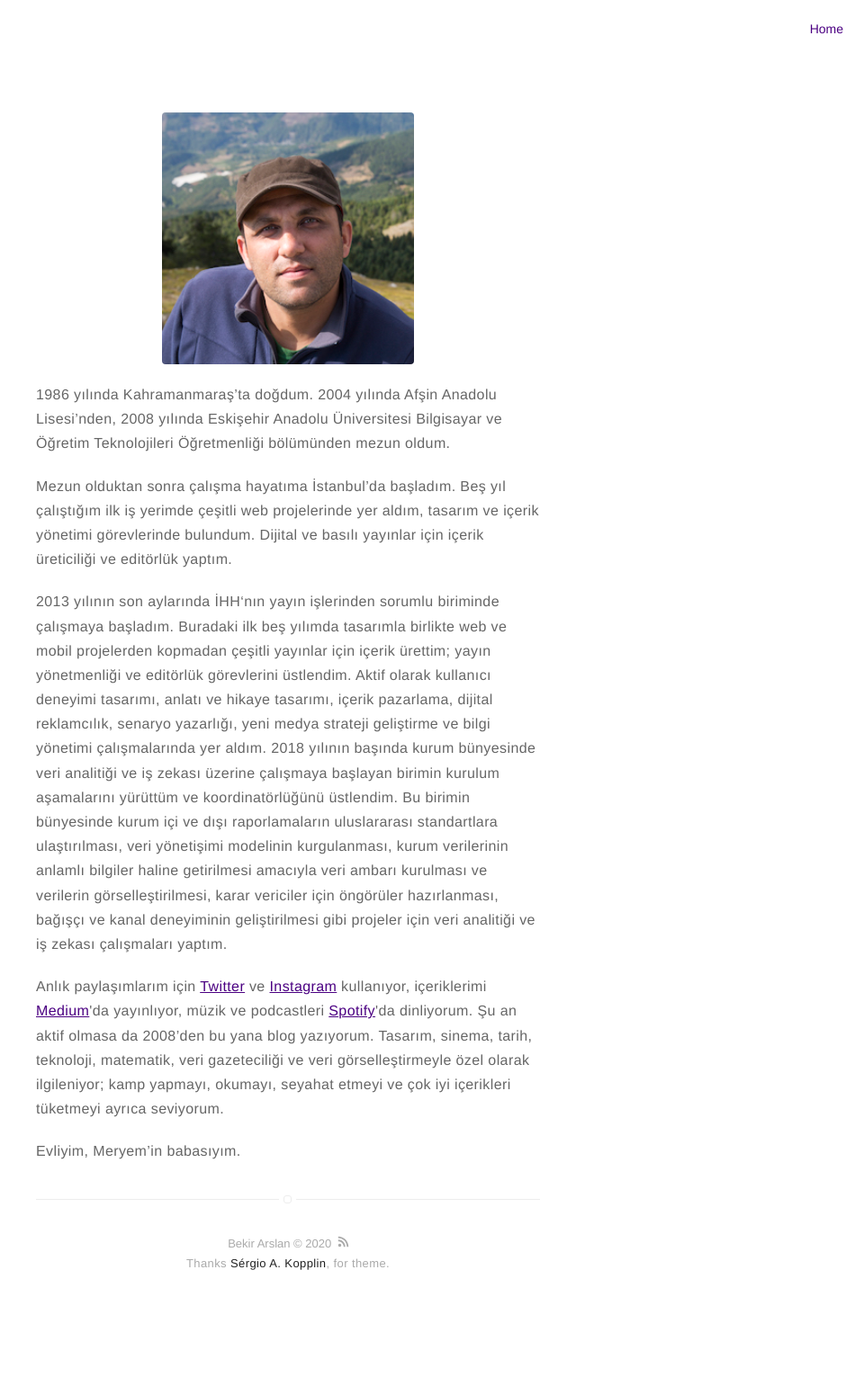
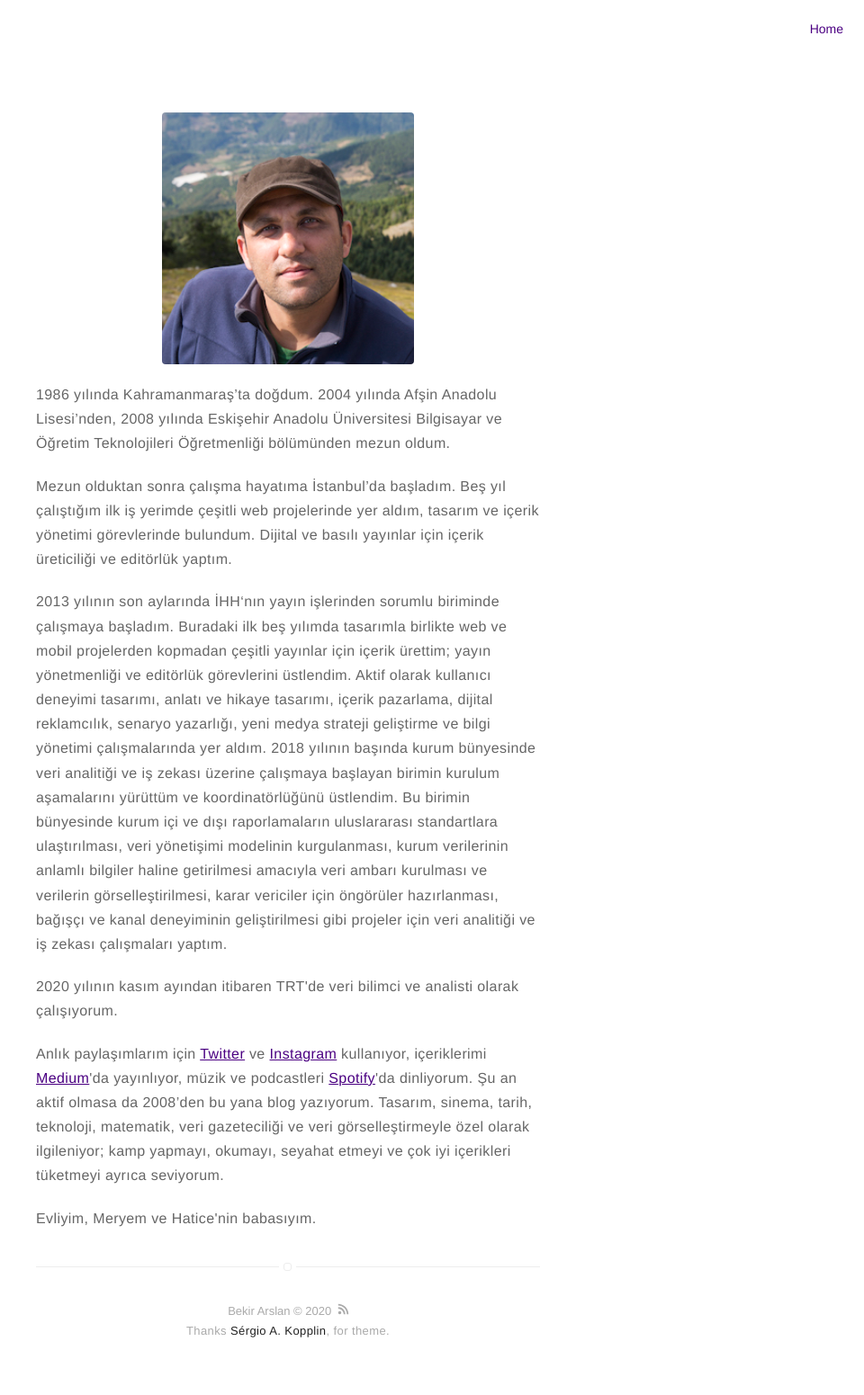
Before and after one commit to bkrsln/bkrsln.github.io, a Jekyll site: the page built from about.md, in a window 1280 px wide. Shown: the whole page at 90% size, without its empty margins (320-1280 px from the left). Built offline with Jekyll 4.4.1, drawn with Linux system fonts in a browser that asks for light colours; before the commit the page ends 1477 px from its top, so only the background shows below that.

Commit message:
Update about.md

```diff
--- a/about.md
+++ b/about.md
@@ -10,6 +10,8 @@ layout: page
 
 <p>2013 yılının son aylarında İHH‘nın yayın işlerinden sorumlu biriminde çalışmaya başladım. Buradaki ilk beş yılımda tasarımla birlikte web ve mobil projelerden kopmadan çeşitli yayınlar için içerik ürettim; yayın yönetmenliği ve editörlük görevlerini üstlendim. Aktif olarak kullanıcı deneyimi tasarımı, anlatı ve hikaye tasarımı, içerik pazarlama, dijital reklamcılık, senaryo yazarlığı, yeni medya strateji geliştirme ve bilgi yönetimi çalışmalarında yer aldım. 2018 yılının başında kurum bünyesinde veri analitiği ve iş zekası üzerine çalışmaya başlayan birimin kurulum aşamalarını yürüttüm ve koordinatörlüğünü üstlendim. Bu birimin bünyesinde kurum içi ve dışı raporlamaların uluslararası standartlara ulaştırılması, veri yönetişimi modelinin kurgulanması, kurum verilerinin anlamlı bilgiler haline getirilmesi amacıyla veri ambarı kurulması ve verilerin görselleştirilmesi, karar vericiler için öngörüler hazırlanması, bağışçı ve kanal deneyiminin geliştirilmesi gibi projeler için veri analitiği ve iş zekası çalışmaları yaptım.</p>
 
+<p>2020 yılının kasım ayından itibaren TRT'de veri bilimci ve analisti olarak çalışıyorum.</p>
+
 <p>Anlık paylaşımlarım için <a href="https://twitter.com/bkrsln" target="_blank">Twitter</a> ve <a href="https://instagram.com/bkrsln" target="_blank">Instagram</a> kullanıyor, içeriklerimi <a href="https://medium.com/@bekirarslan" target="_blank">Medium</a>'da yayınlıyor, müzik ve podcastleri <a href="https://open.spotify.com/user/bkrsln" target="_blank">Spotify</a>'da dinliyorum. Şu an aktif olmasa da 2008’den bu yana blog yazıyorum. Tasarım, sinema, tarih, teknoloji, matematik, veri gazeteciliği ve veri görselleştirmeyle özel olarak ilgileniyor; kamp yapmayı, okumayı, seyahat etmeyi ve çok iyi içerikleri tüketmeyi ayrıca seviyorum.</p>
 
-<p>Evliyim, Meryem’in babasıyım.</p>
+<p>Evliyim, Meryem ve Hatice'nin babasıyım.</p>
```
